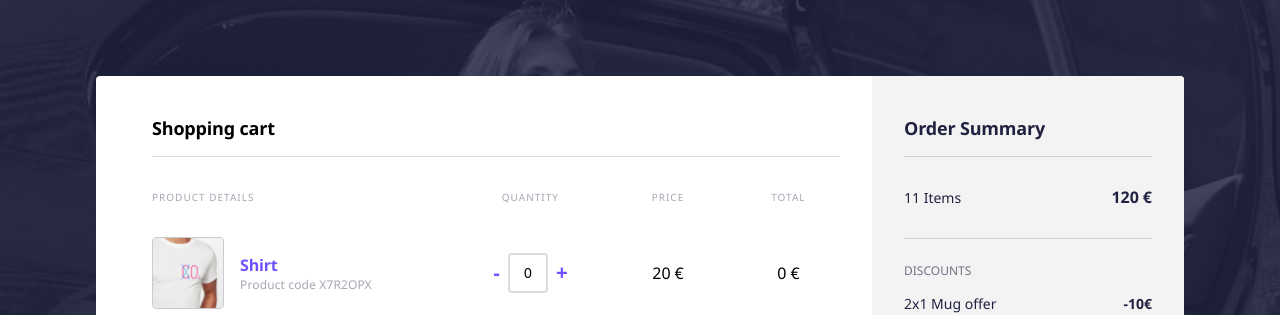
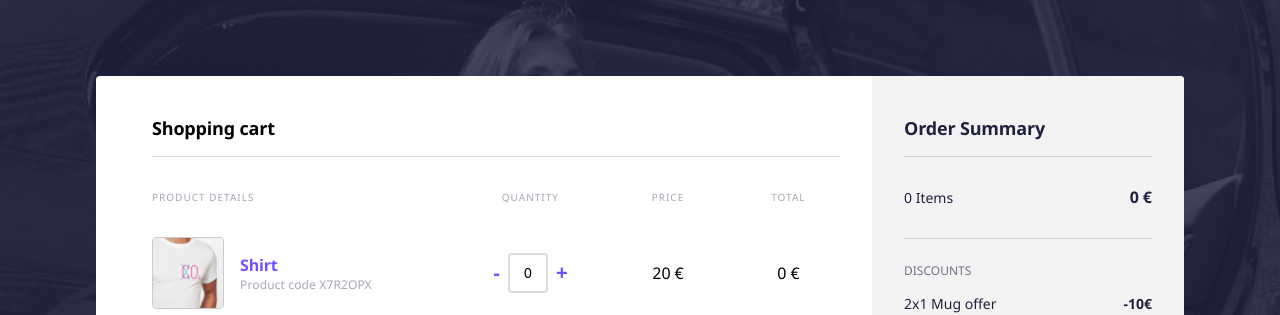
Before and after one commit to bviala/sct-test, a Vue app: page / in a window 1280 px wide. Shown: the top 315 px of the page. Built offline with nearby package versions, Linux system fonts and the light colour scheme.

Commit message:
total item quantity + raw total cost

```diff
--- a/src/components/Shop.vue
+++ b/src/components/Shop.vue
@@ -34,9 +34,8 @@
       </h1>
       <ul class="summary-items wrapper border">
         <li>
-          <span class="summary-items-number">11 Items</span><span
-            class="summary-items-price"
-          >120<span class="currency">€</span></span>
+          <span class="summary-items-number">{{ totalQuantity }} Items</span>
+          <span class="summary-items-price">{{ rawTotalCost }}<span class="currency">€</span></span>
         </li>
       </ul>
       <div class="summary-discounts wrapper-half border">
@@ -62,12 +61,15 @@
 </template>
 
 <script>
-import { mapState } from 'vuex'
+import { mapState, mapGetters } from 'vuex'
 import Product from '@/components/Product'
 
 export default {
   components: { Product },
-  computed: mapState(['cart']),
+  computed: {
+    ...mapState(['cart']),
+    ...mapGetters(['totalQuantity', 'rawTotalCost'])
+  },
   created () {
     this.$store.dispatch('initializeCart')
   }
--- a/src/store.js
+++ b/src/store.js
@@ -11,11 +11,13 @@ export default new Vuex.Store({
     discounts: []
   },
   getters: {
-    totalQuantity () {
-      // TODO
+    totalQuantity (state) {
+      return Object.values(state.cart) // turn in an array
+        .reduce((quantityAccumulator, product) => quantityAccumulator + product.quantity, 0)
     },
-    rawTotalCost () {
-      // TODO
+    rawTotalCost (state) {
+      return Object.values(state.cart) // turn in an array
+        .reduce((costAccumulator, product) => costAccumulator + product.quantity * product.price, 0)
     },
     appliedDiscounts () {
       // TODO
@@ -35,7 +37,7 @@ export default new Vuex.Store({
       if (quantity < 0) {
         state.cart[productCode].quantity = 0
       } else {
-        state.cart[productCode].quantity = quantity
+        state.cart[productCode].quantity = Number(quantity)
       }
     }
   },
```
